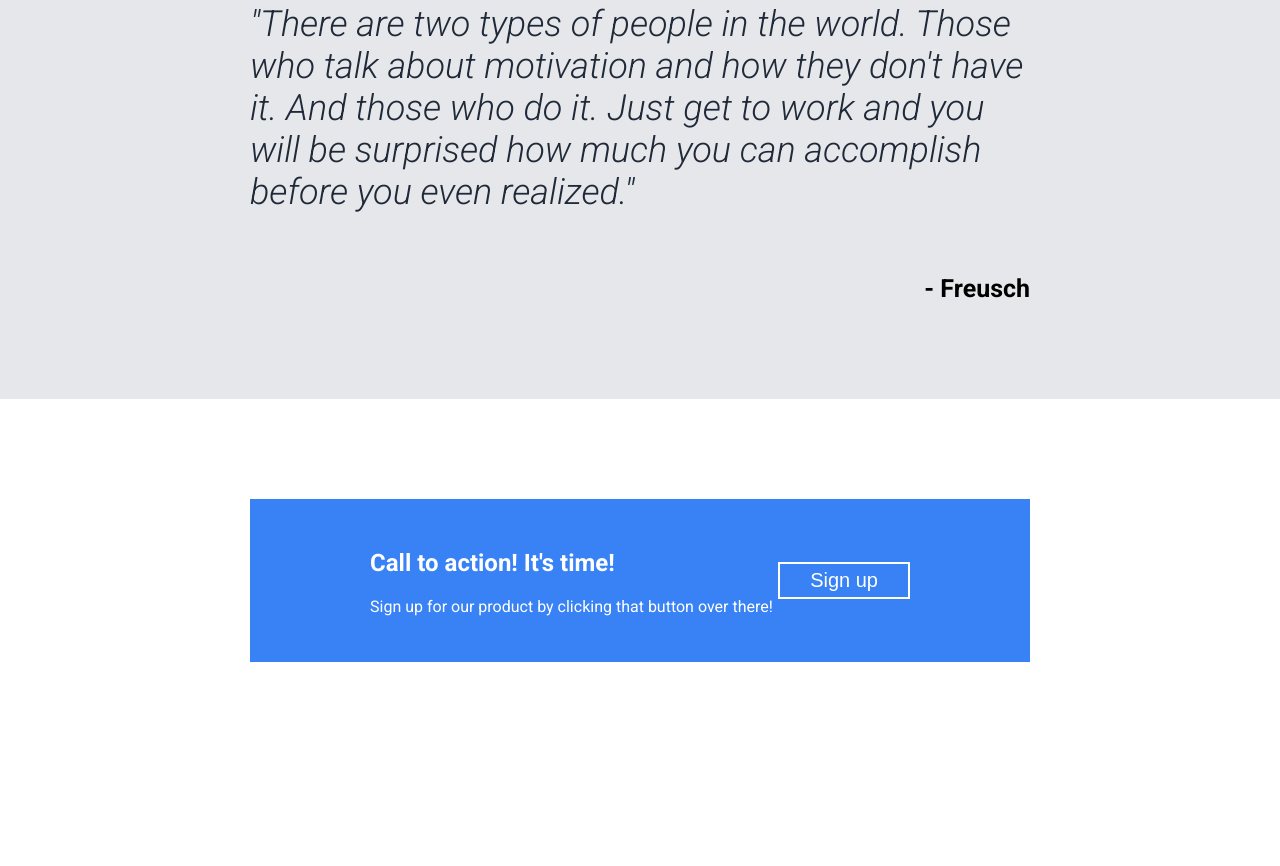
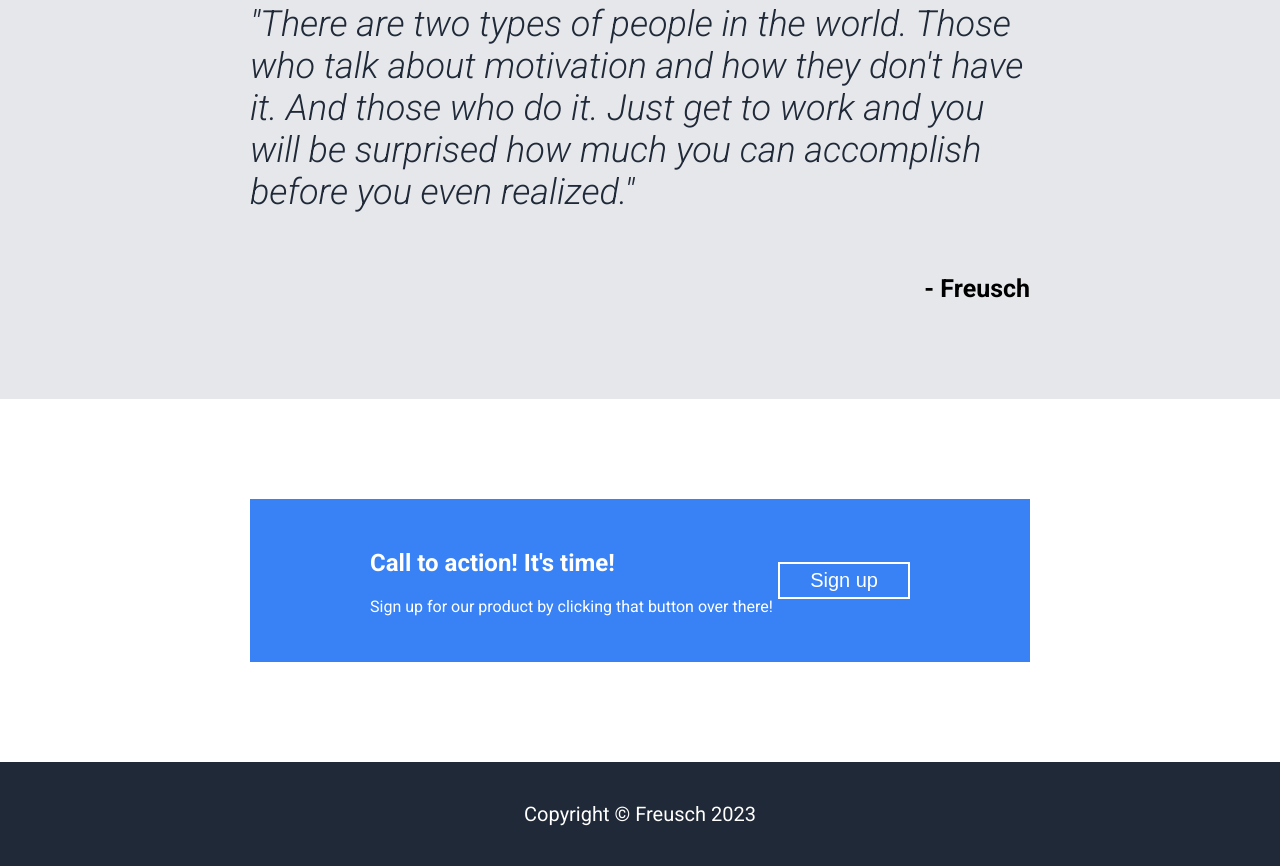
Before and after one commit to nevwizurai/landing_page, a plain HTML site: page index.html in a window 1280 px wide. Shown: the part 1184-2050 px from the top of the page. Before the commit the page ends 1946 px from the top, so only its background shows below. Drawn offline with Linux system fonts and the light colour scheme.

Commit message:
Added footer section

```diff
--- a/index.html
+++ b/index.html
@@ -97,6 +97,10 @@
         <button>Sign up</button>
       </div>
     </section>
+
     <!-- Footer -->
+    <footer>
+      <p>Copyright &copy; Freusch 2023</p>
+    </footer>
   </body>
 </html>
--- a/style/style.css
+++ b/style/style.css
@@ -6,7 +6,8 @@ body {
   font-family: "Roboto", sans-serif;
 }
 
-section {
+section,
+footer {
   padding-left: 250px;
   padding-right: 250px;
 }
@@ -159,3 +160,16 @@ section {
   padding: 5px 30px;
   font-size: 15pt;
 }
+
+footer {
+  display: flex;
+  align-items: center;
+  justify-content: center;
+  padding: 20px 0;
+  background-color: #1f2937;
+}
+
+footer p {
+  color: #fff;
+  font-size: 15pt;
+}
```
